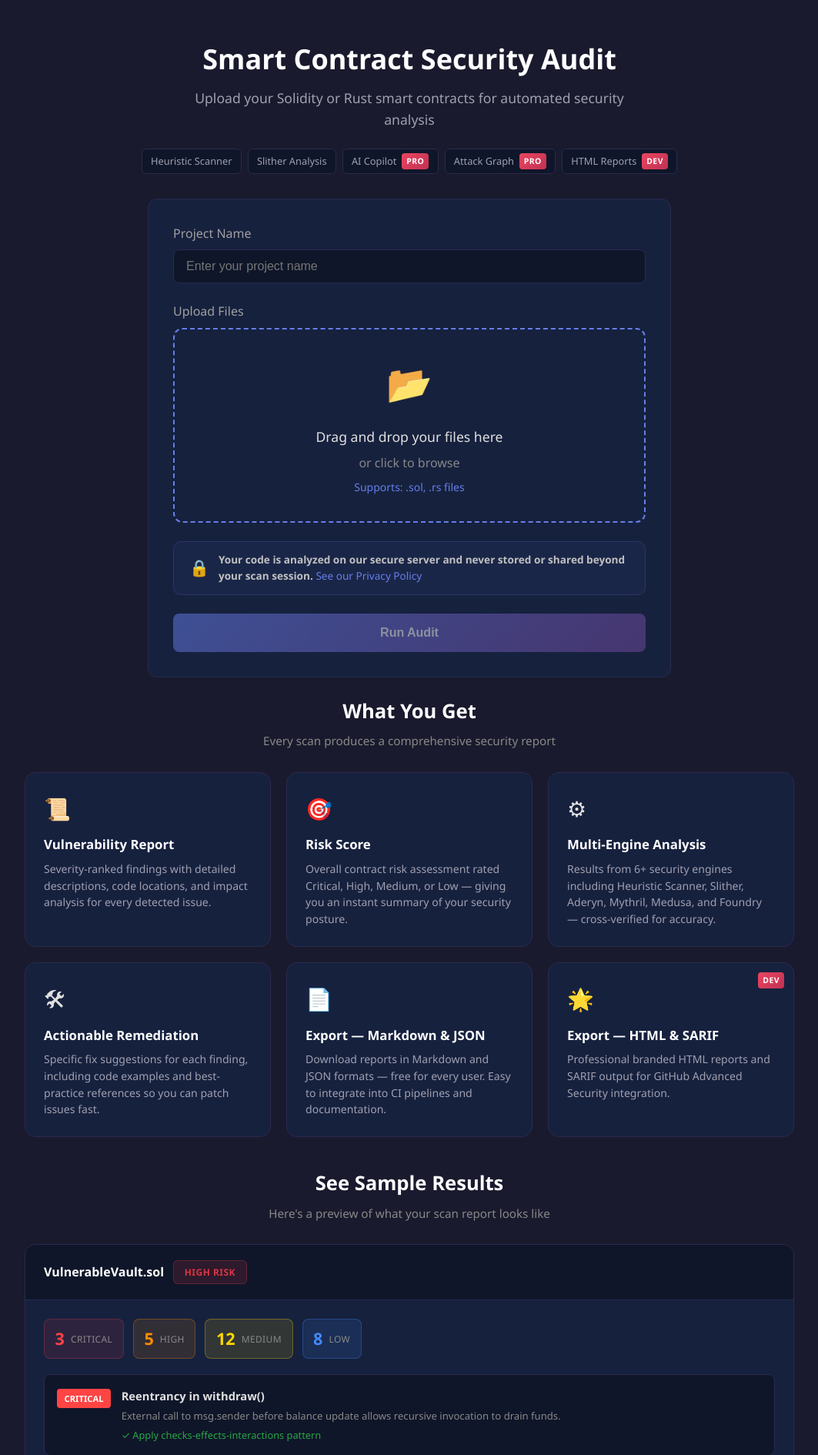
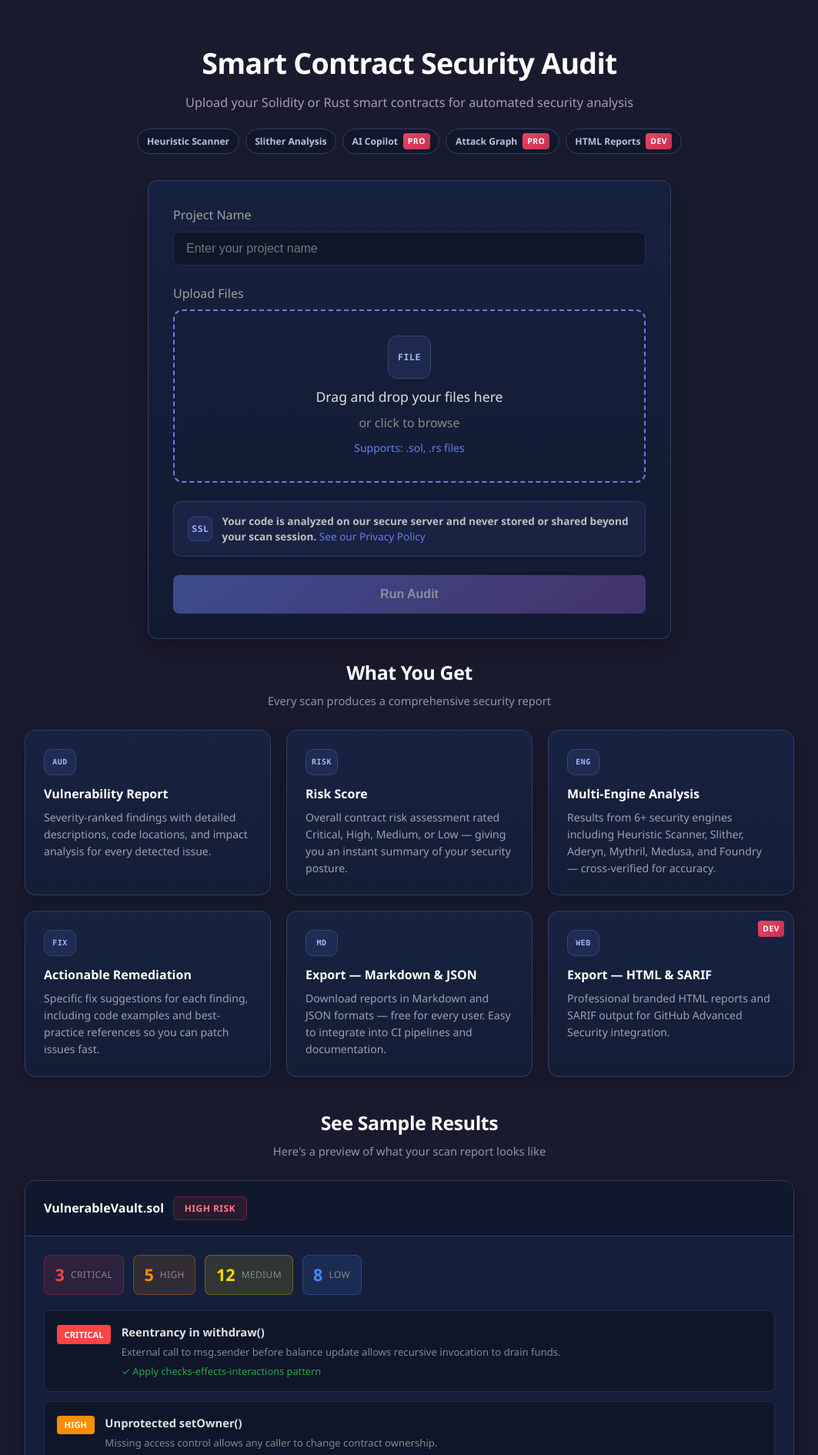
Before and after one commit to RunTimeAdmin/counterscarp, a FastAPI app: page / in a window 1280 px wide. Shown: the part 99-1989 px from the top of the page at 77% size, without its empty margins (108-1171 px from the left). Run offline with FastAPI, Linux system fonts and the light colour scheme; some libraries are stand-ins or nearby versions.

Commit message:
style: elevate upload page to premium UI polish
Refine the upload experience with cleaner visual hierarchy, premium card styling, professional iconography, and tighter typography while preserving existing audit flow and behavior.

Co-authored-by: Cursor <cursoragent@cursor.com>

```diff
--- a/webapp/templates/upload.html
+++ b/webapp/templates/upload.html
@@ -10,18 +10,21 @@
 
     .upload-hero {
         text-align: center;
-        padding: 1rem 0 0.5rem;
+        padding: 1.25rem 0 0.65rem;
     }
     .upload-hero h1 {
-        font-size: 2.25rem;
+        font-size: 2.35rem;
+        font-weight: 800;
+        letter-spacing: -0.02em;
         color: #fff;
-        margin-bottom: 0.5rem;
+        margin-bottom: 0.55rem;
     }
     .upload-hero .subtitle {
         color: #a0a0b0;
-        font-size: 1.1rem;
-        max-width: 560px;
-        margin: 0 auto 1.5rem;
+        font-size: 1.02rem;
+        max-width: 600px;
+        margin: 0 auto 1.35rem;
+        line-height: 1.55;
     }
 
     /* Features preview tags (enhanced) */
@@ -36,16 +39,18 @@
         display: inline-flex;
         align-items: center;
         gap: 0.3rem;
-        background: #0f1629;
-        border: 1px solid #2a2a4e;
-        border-radius: 6px;
-        padding: 0.3rem 0.7rem;
-        font-size: 0.8rem;
-        color: #a0a0b0;
-        transition: border-color 0.2s;
+        background: rgba(15, 22, 41, 0.78);
+        border: 1px solid #2f3f66;
+        border-radius: 999px;
+        padding: 0.3rem 0.72rem;
+        font-size: 0.76rem;
+        color: #b8c1d9;
+        font-weight: 600;
+        transition: border-color 0.2s, transform 0.2s;
     }
     .feature-tag:hover {
-        border-color: #667eea;
+        border-color: #8da0e9;
+        transform: translateY(-1px);
     }
     .feature-tag .pro-badge {
         margin-left: 2px;
@@ -56,25 +61,55 @@
         max-width: 680px;
         margin: 0 auto 1.5rem;
         text-align: center;
+        border: 1px solid #2f3f66;
+        background: linear-gradient(180deg, #16213e 0%, #121a31 100%);
+        box-shadow: 0 14px 34px rgba(0, 0, 0, 0.28);
     }
     .upload-card h1 { display: none; } /* hero replaces it */
+    .upload-icon {
+        width: 56px;
+        height: 56px;
+        margin: 0 auto 0.55rem;
+        border-radius: 12px;
+        border: 1px solid #324878;
+        background: rgba(102, 126, 234, 0.11);
+        color: #a7b5ff;
+        display: inline-flex;
+        align-items: center;
+        justify-content: center;
+        font-size: 0.72rem;
+        font-weight: 700;
+        letter-spacing: 0.05em;
+        font-family: ui-monospace, SFMono-Regular, Menlo, monospace;
+    }
 
     /* Privacy trust banner */
     .trust-banner {
         display: flex;
         align-items: center;
         gap: 0.75rem;
-        padding: 0.85rem 1.25rem;
-        background: rgba(102, 126, 234, 0.06);
-        border: 1px solid rgba(102, 126, 234, 0.18);
+        padding: 0.9rem 1.15rem;
+        background: rgba(102, 126, 234, 0.08);
+        border: 1px solid rgba(118, 140, 240, 0.24);
         border-radius: 10px;
         margin-bottom: 1.5rem;
         text-align: left;
     }
     .trust-banner .trust-icon {
-        font-size: 1.3rem;
+        width: 32px;
+        height: 32px;
+        border-radius: 8px;
+        border: 1px solid rgba(102, 126, 234, 0.28);
+        background: rgba(102, 126, 234, 0.12);
+        color: #9fb0ff;
+        display: inline-flex;
+        align-items: center;
+        justify-content: center;
+        font-size: 0.72rem;
+        font-weight: 700;
+        letter-spacing: 0.04em;
+        font-family: ui-monospace, SFMono-Regular, Menlo, monospace;
         flex-shrink: 0;
-        line-height: 1;
     }
     .trust-banner .trust-text {
         color: #a0a0b0;
@@ -97,16 +132,18 @@
        ============================================ */
     .section-heading {
         text-align: center;
-        margin-bottom: 1.75rem;
+        margin-bottom: 1.6rem;
     }
     .section-heading h2 {
-        font-size: 1.6rem;
+        font-size: 1.55rem;
+        font-weight: 700;
+        letter-spacing: -0.015em;
         color: #fff;
         margin-bottom: 0.35rem;
     }
     .section-heading p {
-        color: #888;
-        font-size: 0.95rem;
+        color: #8f95ab;
+        font-size: 0.92rem;
     }
 
     .what-you-get-grid {
@@ -117,24 +154,38 @@
         margin: 0 auto 2.5rem;
     }
     .wyg-card {
-        background: #16213e;
-        border: 1px solid #2a2a4e;
+        background: linear-gradient(180deg, #172341 0%, #141d36 100%);
+        border: 1px solid #2f3f66;
         border-radius: 14px;
         padding: 1.5rem;
-        transition: border-color 0.3s, transform 0.2s;
+        transition: border-color 0.25s, transform 0.2s, box-shadow 0.25s;
         position: relative;
+        box-shadow: 0 8px 24px rgba(0, 0, 0, 0.22);
     }
     .wyg-card:hover {
-        border-color: #667eea;
+        border-color: #8da0e9;
         transform: translateY(-3px);
+        box-shadow: 0 14px 30px rgba(0, 0, 0, 0.28);
     }
     .wyg-card .wyg-icon {
-        font-size: 1.75rem;
+        width: 42px;
+        height: 34px;
+        border-radius: 10px;
+        border: 1px solid #324878;
+        background: rgba(102, 126, 234, 0.11);
+        color: #a7b5ff;
+        font-size: 0.62rem;
+        font-weight: 700;
+        letter-spacing: 0.05em;
+        font-family: ui-monospace, SFMono-Regular, Menlo, monospace;
         margin-bottom: 0.75rem;
-        display: block;
+        display: inline-flex;
+        align-items: center;
+        justify-content: center;
     }
     .wyg-card h3 {
-        font-size: 1.05rem;
+        font-size: 1rem;
+        font-weight: 700;
         color: #fff;
         margin-bottom: 0.4rem;
     }
@@ -157,18 +208,19 @@
         margin: 0 auto 2.5rem;
     }
     .sample-preview-card {
-        background: #16213e;
-        border: 1px solid #2a2a4e;
+        background: #151f3b;
+        border: 1px solid #2f3f66;
         border-radius: 14px;
         overflow: hidden;
+        box-shadow: 0 12px 32px rgba(0, 0, 0, 0.27);
     }
     .sample-header {
         display: flex;
         align-items: center;
         justify-content: space-between;
         padding: 1.25rem 1.5rem;
-        border-bottom: 1px solid #2a2a4e;
-        background: #0f1629;
+        border-bottom: 1px solid #2f3f66;
+        background: #10182e;
     }
     .sample-header-left {
         display: flex;
@@ -187,9 +239,9 @@
         font-weight: 700;
         text-transform: uppercase;
         letter-spacing: 0.04em;
-        background: rgba(220, 53, 69, 0.15);
-        color: #dc3545;
-        border: 1px solid rgba(220, 53, 69, 0.3);
+        background: rgba(220, 53, 69, 0.12);
+        color: #ff7b88;
+        border: 1px solid rgba(220, 53, 69, 0.35);
     }
     .sample-body {
         padding: 1.5rem;
@@ -473,7 +543,7 @@
             <div class="form-group">
                 <label>Upload Files</label>
                 <div class="upload-zone" id="uploadZone">
-                    <div class="upload-icon">&#128194;</div>
+                    <div class="upload-icon" aria-hidden="true">FILE</div>
                     <p class="upload-text">Drag and drop your files here</p>
                     <p class="upload-hint">or click to browse</p>
                     <p class="upload-formats">Supports: .sol, .rs files</p>
@@ -485,7 +555,7 @@
 
             <!-- Privacy / Data Handling Trust Banner -->
             <div class="trust-banner">
-                <span class="trust-icon">&#128274;</span>
+                <span class="trust-icon" aria-hidden="true">SSL</span>
                 <span class="trust-text">
                     <strong>Your code is analyzed on our secure server and never stored or shared beyond your scan session.</strong>
                     <a href="/privacy">See our Privacy Policy</a>
@@ -508,32 +578,32 @@
 
     <div class="what-you-get-grid">
         <div class="wyg-card">
-            <span class="wyg-icon">&#128220;</span>
+            <span class="wyg-icon" aria-hidden="true">AUD</span>
             <h3>Vulnerability Report</h3>
             <p>Severity-ranked findings with detailed descriptions, code locations, and impact analysis for every detected issue.</p>
         </div>
         <div class="wyg-card">
-            <span class="wyg-icon">&#127919;</span>
+            <span class="wyg-icon" aria-hidden="true">RISK</span>
             <h3>Risk Score</h3>
             <p>Overall contract risk assessment rated Critical, High, Medium, or Low — giving you an instant summary of your security posture.</p>
         </div>
         <div class="wyg-card">
-            <span class="wyg-icon">&#9881;</span>
+            <span class="wyg-icon" aria-hidden="true">ENG</span>
             <h3>Multi-Engine Analysis</h3>
             <p>Results from 6+ security engines including Heuristic Scanner, Slither, Aderyn, Mythril, Medusa, and Foundry — cross-verified for accuracy.</p>
         </div>
         <div class="wyg-card">
-            <span class="wyg-icon">&#128736;</span>
+            <span class="wyg-icon" aria-hidden="true">FIX</span>
             <h3>Actionable Remediation</h3>
             <p>Specific fix suggestions for each finding, including code examples and best-practice references so you can patch issues fast.</p>
         </div>
         <div class="wyg-card">
-            <span class="wyg-icon">&#128196;</span>
+            <span class="wyg-icon" aria-hidden="true">MD</span>
             <h3>Export — Markdown &amp; JSON</h3>
             <p>Download reports in Markdown and JSON formats — free for every user. Easy to integrate into CI pipelines and documentation.</p>
         </div>
         <div class="wyg-card">
-            <span class="wyg-icon">&#127775;</span>
+            <span class="wyg-icon" aria-hidden="true">WEB</span>
             <h3>Export — HTML &amp; SARIF</h3>
             <p>Professional branded HTML reports and SARIF output for GitHub Advanced Security integration.</p>
             <span class="pro-badge wyg-pro-tag">DEV</span>
```
Also changed, not shown: other parts of webapp/templates/upload.html (+30 -12 lines).
